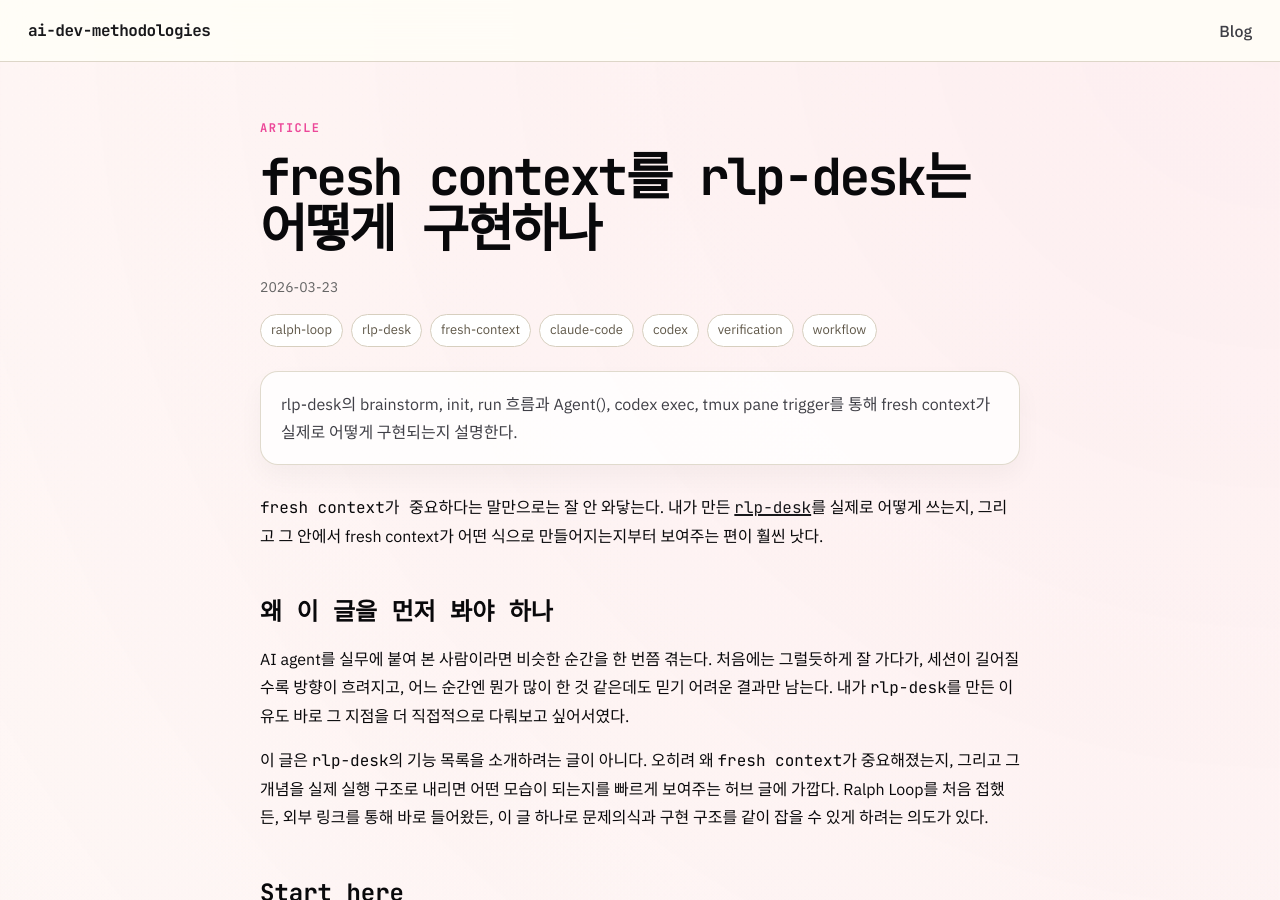
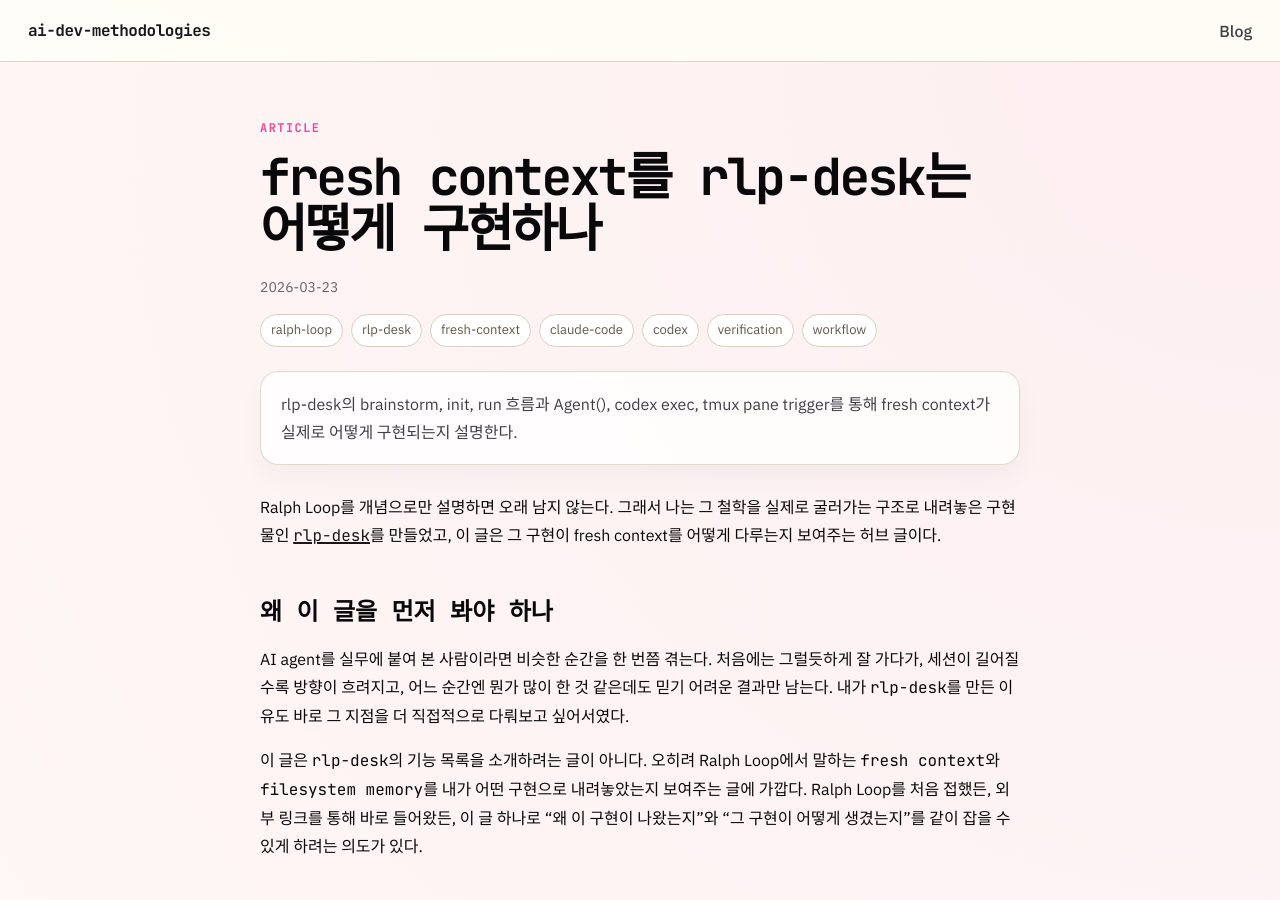
Before and after one commit to ai-dev-methodologies/ai-dev-methodologies.github.io, a Jekyll site: the page built from _posts/2026-03-23-how-rlp-desk-implements-fresh-context.md, in a window 1280 px wide and 900 px high. Built offline with Jekyll 4.4.1, drawn with Linux system fonts in a browser that asks for light colours.

Commit message:
Make the hub article explain that rlp-desk is the Ralph implementation first
Shift the opening so first-time readers understand that rlp-desk is the concrete implementation of the Ralph Loop philosophy before they see tool-specific details.

Constraint: The public entry article must orient cold readers before moving into commands and structure
Confidence: high
Scope-risk: narrow
Reversibility: clean
Directive: When a page promotes a tool derived from a prior concept, state that relationship immediately in the opening
Tested: Hub article source updated locally
Not-tested: Remote Pages rebuild after push

```diff
--- a/_posts/2026-03-23-how-rlp-desk-implements-fresh-context.md
+++ b/_posts/2026-03-23-how-rlp-desk-implements-fresh-context.md
@@ -17,13 +17,13 @@
   - workflow
 ---
 
-`fresh context가 중요하다`는 말만으로는 잘 안 와닿는다. 내가 만든 [`rlp-desk`](https://github.com/ai-dev-methodologies/rlp-desk)를 실제로 어떻게 쓰는지, 그리고 그 안에서 fresh context가 어떤 식으로 만들어지는지부터 보여주는 편이 훨씬 낫다.
+Ralph Loop를 개념으로만 설명하면 오래 남지 않는다. 그래서 나는 그 철학을 실제로 굴러가는 구조로 내려놓은 구현물인 [`rlp-desk`](https://github.com/ai-dev-methodologies/rlp-desk)를 만들었고, 이 글은 그 구현이 fresh context를 어떻게 다루는지 보여주는 허브 글이다.
 
 ## 왜 이 글을 먼저 봐야 하나
 
 AI agent를 실무에 붙여 본 사람이라면 비슷한 순간을 한 번쯤 겪는다. 처음에는 그럴듯하게 잘 가다가, 세션이 길어질수록 방향이 흐려지고, 어느 순간엔 뭔가 많이 한 것 같은데도 믿기 어려운 결과만 남는다. 내가 `rlp-desk`를 만든 이유도 바로 그 지점을 더 직접적으로 다뤄보고 싶어서였다.
 
-이 글은 `rlp-desk`의 기능 목록을 소개하려는 글이 아니다. 오히려 왜 `fresh context`가 중요해졌는지, 그리고 그 개념을 실제 실행 구조로 내리면 어떤 모습이 되는지를 빠르게 보여주는 허브 글에 가깝다. Ralph Loop를 처음 접했든, 외부 링크를 통해 바로 들어왔든, 이 글 하나로 문제의식과 구현 구조를 같이 잡을 수 있게 하려는 의도가 있다.
+이 글은 `rlp-desk`의 기능 목록을 소개하려는 글이 아니다. 오히려 Ralph Loop에서 말하는 `fresh context`와 `filesystem memory`를 내가 어떤 구현으로 내려놓았는지 보여주는 글에 가깝다. Ralph Loop를 처음 접했든, 외부 링크를 통해 바로 들어왔든, 이 글 하나로 “왜 이 구현이 나왔는지”와 “그 구현이 어떻게 생겼는지”를 같이 잡을 수 있게 하려는 의도가 있다.
 
 ## Start here
 
```
